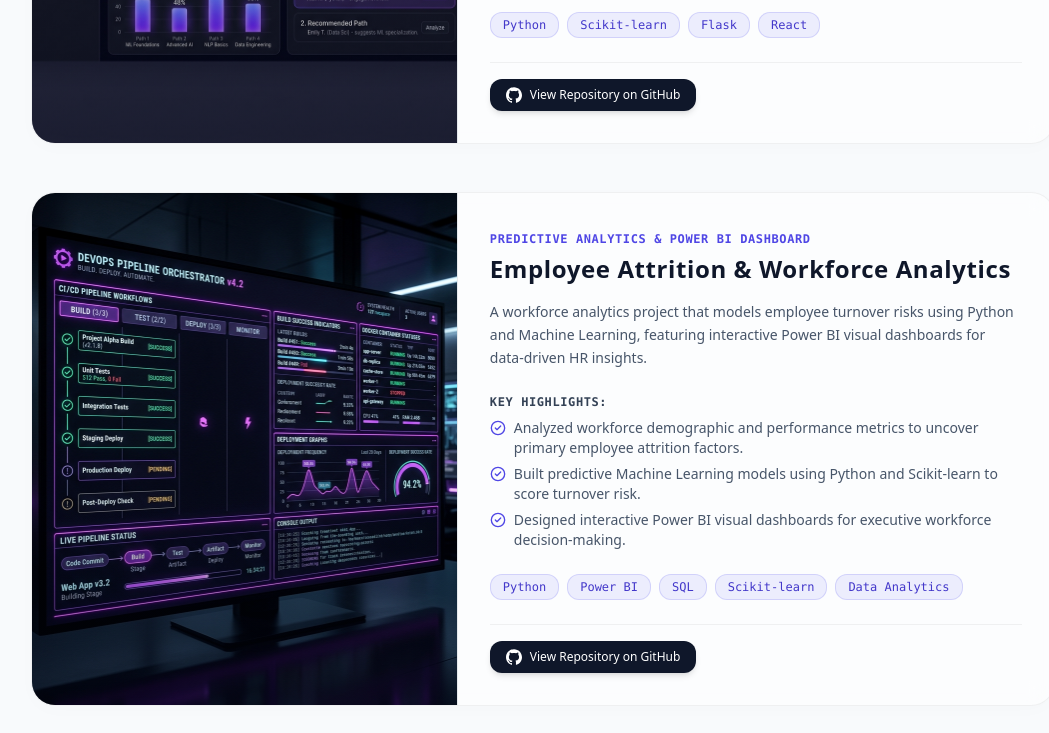
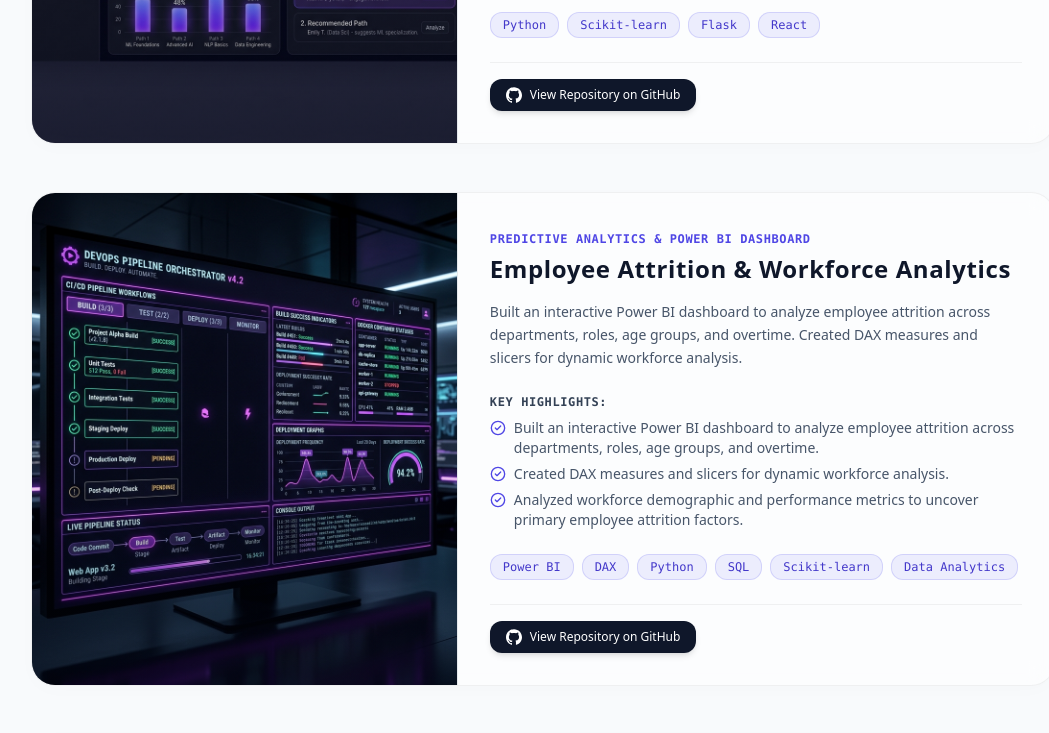
Before and after one commit to Anusha-2005/Portfolio, a Next.js app: page / in a window 1280 px wide. Shown: the part 2945-3678 px from the top of the page, without its empty margins (97-1146 px from the left). Built offline with nearby package versions, Linux system fonts and the light colour scheme.

Commit message:
Add PowerBI to skills and update Employee Attrition project description

```diff
--- a/src/components/Projects.tsx
+++ b/src/components/Projects.tsx
@@ -35,13 +35,13 @@
     title: "Employee Attrition & Workforce Analytics",
     subtitle: "Predictive Analytics & Power BI Dashboard",
     description:
-      "A workforce analytics project that models employee turnover risks using Python and Machine Learning, featuring interactive Power BI visual dashboards for data-driven HR insights.",
+      "Built an interactive Power BI dashboard to analyze employee attrition across departments, roles, age groups, and overtime. Created DAX measures and slicers for dynamic workforce analysis.",
     image: "/pipeline.png",
-    techStack: ["Python", "Power BI", "SQL", "Scikit-learn", "Data Analytics"],
+    techStack: ["Power BI", "DAX", "Python", "SQL", "Scikit-learn", "Data Analytics"],
     keyContributions: [
+      "Built an interactive Power BI dashboard to analyze employee attrition across departments, roles, age groups, and overtime.",
+      "Created DAX measures and slicers for dynamic workforce analysis.",
       "Analyzed workforce demographic and performance metrics to uncover primary employee attrition factors.",
-      "Built predictive Machine Learning models using Python and Scikit-learn to score turnover risk.",
-      "Designed interactive Power BI visual dashboards for executive workforce decision-making.",
     ],
     githubLink: "https://github.com/Anusha-2005/Employee-Attrition-Workforce-Analytics.git",
   },
--- a/src/components/Skills.tsx
+++ b/src/components/Skills.tsx
@@ -53,7 +53,7 @@
   {
     title: "DevOps & Tools",
     icon: <Terminal className="w-5 h-5 text-amber-600" />,
-    skills: ["Git", "GitHub Actions", "Docker", "Power BI", "VS Code"],
+    skills: ["Git", "GitHub Actions", "Docker", "Power BI", "PowerBI", "VS Code"],
   },
   {
     title: "AI / ML",
```
